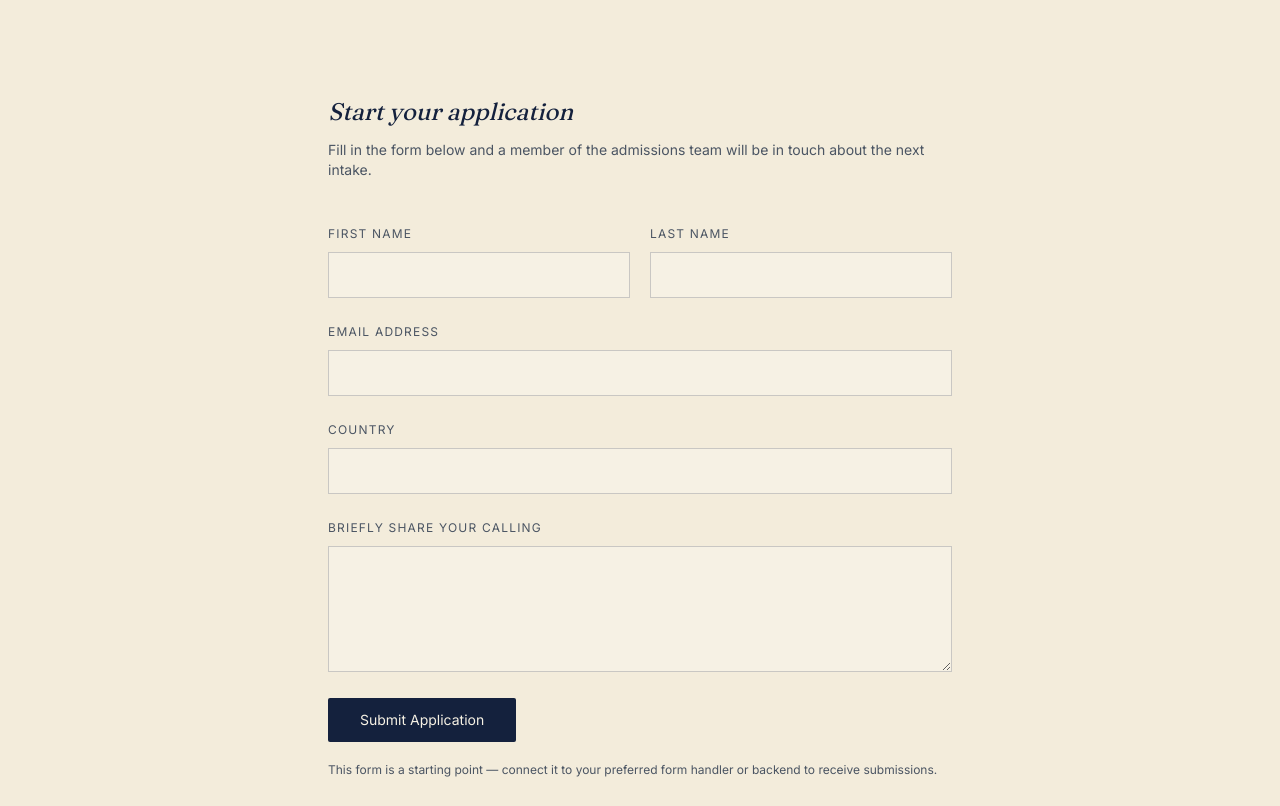
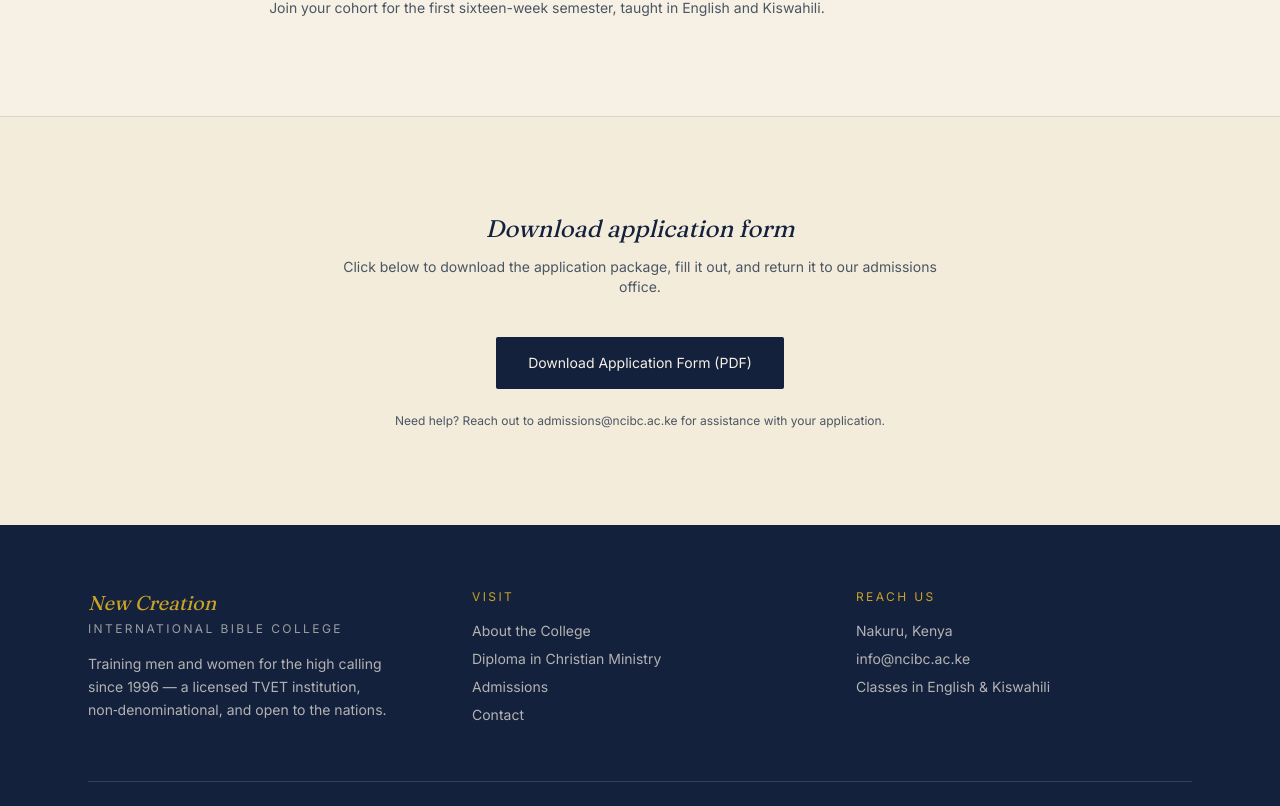
Before and after one commit to matthewkuria/ncibc, a Next.js app: page /admissions in a window 1280 px wide. Shown: the part 994-1800 px from the top of the page. Built offline with nearby package versions, Linux system fonts and the light colour scheme.

Commit message:
Upload the application form

```diff
--- a/app/admissions/page.tsx
+++ b/app/admissions/page.tsx
@@ -7,21 +7,26 @@
 const steps = [
   {
     n: "01",
-    title: "Submit your application",
-    body: "Complete the application form with your personal details, ministry background, and a brief testimony of your calling.",
+    title: "Download the application form",
+    body: "Download the PDF application form using the button below and fill in your personal details, ministry background, and testimony.",
   },
   {
     n: "02",
+    title: "Submit your application",
+    body: "Send your completed application form back to our admissions team via email.",
+  },
+  {
+    n: "03",
     title: "Interview",
     body: "A short interview with college leadership to understand your calling and confirm the program is the right fit.",
   },
   {
-    n: "03",
+    n: "04",
     title: "Enrollment & fees",
     body: "Once accepted, you'll receive enrollment details and the fee structure for the upcoming intake.",
   },
   {
-    n: "04",
+    n: "05",
     title: "Begin Semester One",
     body: "Join your cohort for the first sixteen-week semester, taught in English and Kiswahili.",
   },
@@ -63,93 +68,27 @@
       </section>
 
       <section className="border-t border-ink/10 bg-parchment-dark/40 py-24">
-        <div className="mx-auto max-w-2xl px-6">
+        <div className="mx-auto max-w-2xl px-6 text-center">
           <h2 className="font-display text-2xl italic text-ink">
-            Start your application
+            Download application form
           </h2>
           <p className="mt-3 font-body text-sm text-slate">
-            Fill in the form below and a member of the admissions team will
-            be in touch about the next intake.
+            Click below to download the application package, fill it out, and return it to our admissions office.
           </p>
 
-          <form className="mt-10 space-y-5">
-            <div className="grid gap-5 sm:grid-cols-2">
-              <div>
-                <label htmlFor="firstName" className="font-body text-xs uppercase tracking-[0.1em] text-slate">
-                  First name
-                </label>
-                <input
-                  id="firstName"
-                  name="firstName"
-                  type="text"
-                  required
-                  className="mt-2 w-full border border-ink/20 bg-parchment px-4 py-3 font-body text-sm text-ink outline-none focus:border-wine"
-                />
-              </div>
-              <div>
-                <label htmlFor="lastName" className="font-body text-xs uppercase tracking-[0.1em] text-slate">
-                  Last name
-                </label>
-                <input
-                  id="lastName"
-                  name="lastName"
-                  type="text"
-                  required
-                  className="mt-2 w-full border border-ink/20 bg-parchment px-4 py-3 font-body text-sm text-ink outline-none focus:border-wine"
-                />
-              </div>
-            </div>
+          <div className="mt-10">
+            <a
+              href="/documents/ncibc-application-form.pdf"
+              download
+              className="inline-flex items-center justify-center rounded-sm bg-ink px-8 py-4 font-body text-sm text-parchment transition hover:bg-wine"
+            >
+              Download Application Form (PDF)
+            </a>
+          </div>
 
-            <div>
-              <label htmlFor="email" className="font-body text-xs uppercase tracking-[0.1em] text-slate">
-                Email address
-              </label>
-              <input
-                id="email"
-                name="email"
-                type="email"
-                required
-                className="mt-2 w-full border border-ink/20 bg-parchment px-4 py-3 font-body text-sm text-ink outline-none focus:border-wine"
-              />
-            </div>
-
-            <div>
-              <label htmlFor="country" className="font-body text-xs uppercase tracking-[0.1em] text-slate">
-                Country
-              </label>
-              <input
-                id="country"
-                name="country"
-                type="text"
-                required
-                className="mt-2 w-full border border-ink/20 bg-parchment px-4 py-3 font-body text-sm text-ink outline-none focus:border-wine"
-              />
-            </div>
-
-            <div>
-              <label htmlFor="testimony" className="font-body text-xs uppercase tracking-[0.1em] text-slate">
-                Briefly share your calling
-              </label>
-              <textarea
-                id="testimony"
-                name="testimony"
-                rows={5}
-                required
-                className="mt-2 w-full border border-ink/20 bg-parchment px-4 py-3 font-body text-sm text-ink outline-none focus:border-wine"
-              />
-            </div>
-
-            <button
-              type="submit"
-              className="rounded-sm bg-ink px-8 py-3 font-body text-sm text-parchment transition hover:bg-wine"
-            >
-              Submit Application
-            </button>
-            <p className="font-body text-xs text-slate">
-              This form is a starting point &mdash; connect it to your preferred
-              form handler or backend to receive submissions.
-            </p>
-          </form>
+          <p className="mt-6 font-body text-xs text-slate">
+            Need help? Reach out to admissions@ncibc.ac.ke for assistance with your application.
+          </p>
         </div>
       </section>
     </>
```
Also changed, not shown: 1 other file (tests, documents, lock files or other folders).
